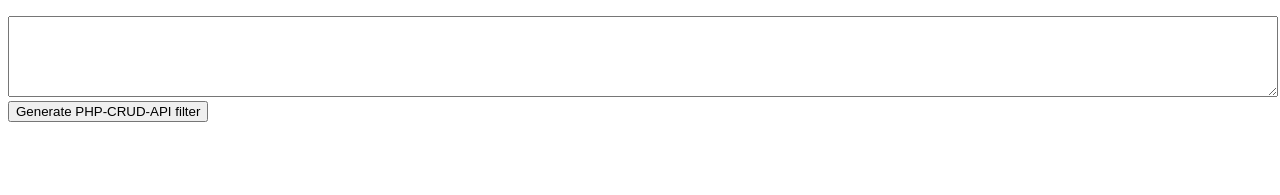
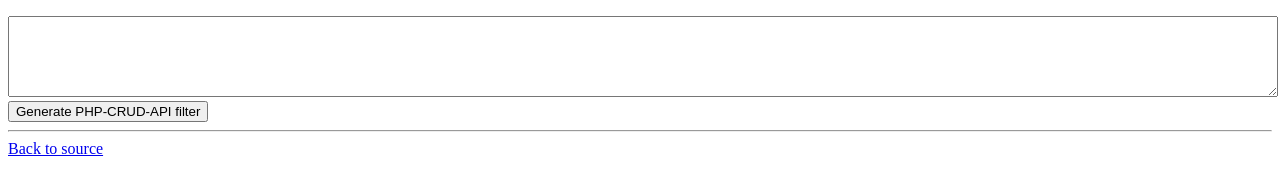
Before and after one commit to thipages/jca-filter, a website with bundled scripts: page index.html in a window 1280 px wide. Shown: the part 105-300 px from the top of the page. Built offline with nearby package versions, Linux system fonts and the light colour scheme.

Commit message:
demo: add source link

```diff
--- a/index.html
+++ b/index.html
@@ -20,5 +20,7 @@
     <pre id="generated"></pre>
     <button style="margin:0.1em" id="copy">Copy</button>
 </div>
+<hr />
+<a href = "https://github.com/thipages/jca-filter">Back to source</a>
 </body>
 </html>
```
